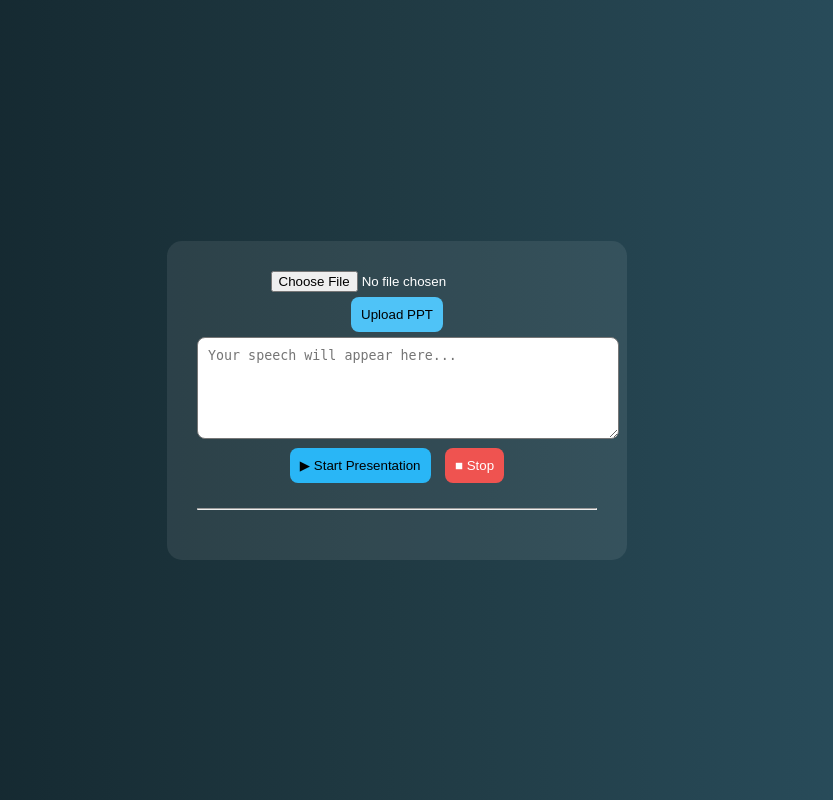
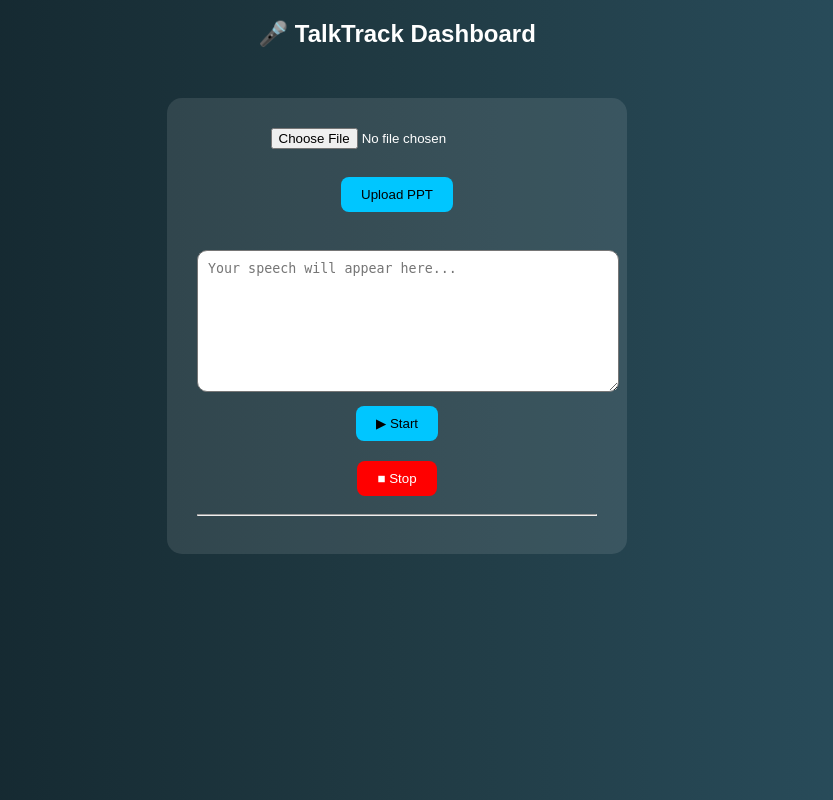
Before and after one commit to ejjigirikavya/TalkTrackAI, a Python web app: template templates/dashboard.html in a window 1280 px wide. Shown: the whole page, without its empty margins (243-1076 px from the left). Run offline with Jinja, Linux system fonts and the light colour scheme; the template is opened without the code that fills it, so the values that code supplies are empty.

Commit message:
Update dashboard.html

```diff
--- a/templates/dashboard.html
+++ b/templates/dashboard.html
@@ -5,141 +5,127 @@
 
 <style>
 body {
-    margin:0;
+    margin: 0;
     font-family: Arial;
-    background: linear-gradient(to right,#0f2027,#203a43,#2c5364);
-    color:white;
+    background: linear-gradient(to right, #0f2027, #203a43, #2c5364);
+    color: white;
+    text-align: center;
 }
 
 .container {
-    display:flex;
-    justify-content:center;
-    align-items:center;
-    height:100vh;
+    margin-top: 50px;
 }
 
 .card {
-    background:rgba(255,255,255,0.08);
-    padding:30px;
-    border-radius:15px;
-    width:400px;
-    text-align:center;
+    background: rgba(255,255,255,0.1);
+    padding: 30px;
+    border-radius: 15px;
+    width: 400px;
+    margin: auto;
 }
 
 button {
-    padding:10px;
-    margin:5px;
-    border:none;
-    border-radius:8px;
-    cursor:pointer;
+    padding: 10px 20px;
+    border: none;
+    border-radius: 8px;
+    margin: 10px;
+    cursor: pointer;
 }
 
-.upload { background:#4fc3f7; }
-.start { background:#29b6f6; }
-.stop { background:#ef5350; color:white; }
+.upload-btn { background: #00c6ff; color: black; }
+.start-btn { background: #00c6ff; color: black; }
+.stop-btn { background: red; color: white; }
 
 textarea {
-    width:100%;
-    height:80px;
-    border-radius:8px;
-    padding:10px;
+    width: 100%;
+    height: 120px;
+    margin-top: 10px;
+    border-radius: 10px;
+    padding: 10px;
 }
-
-hr { margin:20px 0; }
-
-.results { text-align:left; }
 </style>
 
 </head>
 
 <body>
 
+<h2>🎤 TalkTrack Dashboard</h2>
+
 <div class="container">
 <div class="card">
 
 <!-- Upload -->
 <form action="/upload" method="POST" enctype="multipart/form-data">
-<input type="file" name="ppt" required><br>
-<button class="upload">Upload PPT</button>
+    <input type="file" name="ppt" required>
+    <br><br>
+    <button class="upload-btn">Upload PPT</button>
 </form>
+
+<br>
 
 <!-- Speech -->
 <textarea id="speechText" placeholder="Your speech will appear here..."></textarea>
 
 <br>
 
-<button class="start" onclick="startSpeech()">▶ Start Presentation</button>
-<button class="stop" onclick="stopSpeech()">■ Stop</button>
+<button class="start-btn" onclick="startSpeech()">▶ Start</button>
 
-<!-- 🔥 Hidden Analyze Form -->
-<form id="analyzeForm" action="/analyze" method="POST">
-<input type="hidden" name="text" id="hiddenText">
+<!-- STOP = ANALYZE -->
+<form action="/analyze" method="POST" onsubmit="setText()">
+    <input type="hidden" name="text" id="hiddenText">
+    <button class="stop-btn">■ Stop</button>
 </form>
 
 <hr>
 
-{% if message %}
-<p style="color:lightgreen">{{ message }}</p>
+{% if error %}
+<p style="color:red;">{{error}}</p>
 {% endif %}
 
-{% if error %}
-<p style="color:red">{{ error }}</p>
+{% if message %}
+<p style="color:lightgreen;">{{message}}</p>
 {% endif %}
 
 {% if done %}
-<div class="results">
 <h3>📊 Results</h3>
 
-<p><b>Spoken:</b> {{ spoken }}</p>
-<p><b>Accuracy:</b> {{ accuracy }}%</p>
-<p><b>Fillers:</b> {{ fillers }}</p>
-<p><b>Speed:</b> {{ wpm }} WPM</p>
-<p><b>Pauses:</b> {{ pauses }}</p>
+<p><b>Spoken:</b> {{spoken}}</p>
+<p>Accuracy: {{accuracy}}%</p>
+<p>Fillers: {{fillers}}</p>
+<p>Speed: {{wpm}} WPM</p>
+<p>Pauses: {{pauses}}</p>
 
-<h4>🧠 AI Feedback</h4>
+<h3>🧠 AI Feedback</h3>
 <ul>
 {% for f in feedback %}
-<li>{{ f }}</li>
+<li>{{f}}</li>
 {% endfor %}
 </ul>
-
-</div>
 {% endif %}
 
 </div>
 </div>
 
 <script>
-let recognition;
+function setText() {
+    document.getElementById("hiddenText").value =
+        document.getElementById("speechText").value;
+}
 
-// START
 function startSpeech() {
-    recognition = new webkitSpeechRecognition();
+    const recognition = new webkitSpeechRecognition();
     recognition.continuous = true;
 
     recognition.onresult = function(event) {
-        let text="";
-        for(let i=event.resultIndex;i<event.results.length;i++){
-            text += event.results[i][0].transcript;
+        let text = "";
+        for (let i = 0; i < event.results.length; i++) {
+            text += event.results[i][0].transcript + " ";
         }
         document.getElementById("speechText").value = text;
     };
 
     recognition.start();
 }
-
-// 🔥 STOP + AUTO ANALYZE
-function stopSpeech() {
-    if (recognition) recognition.stop();
-
-    // wait a bit for last speech chunk
-    setTimeout(() => {
-        document.getElementById("hiddenText").value =
-            document.getElementById("speechText").value;
-
-        document.getElementById("analyzeForm").submit();
-    }, 500);
-}
 </script>
 
 </body>
```
